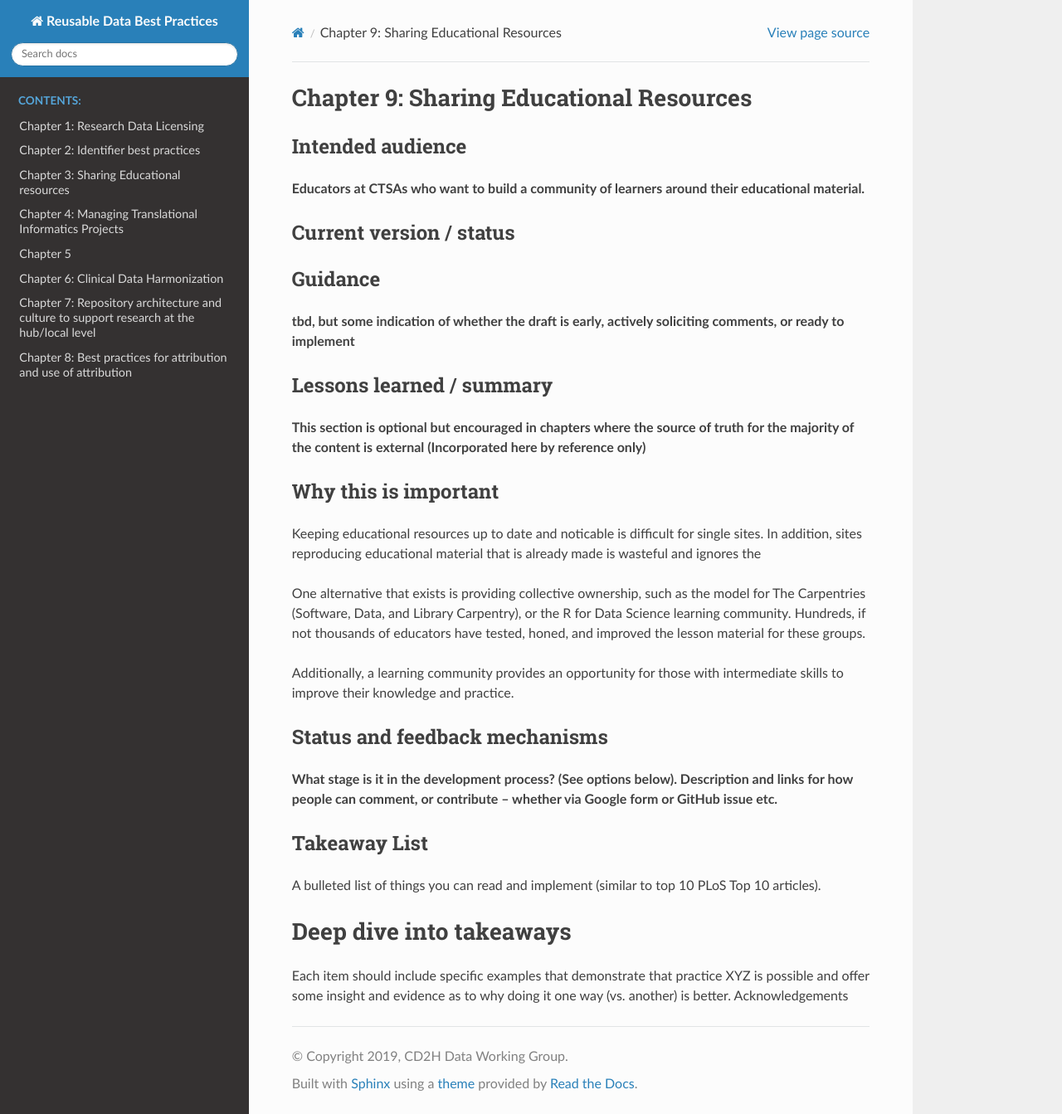
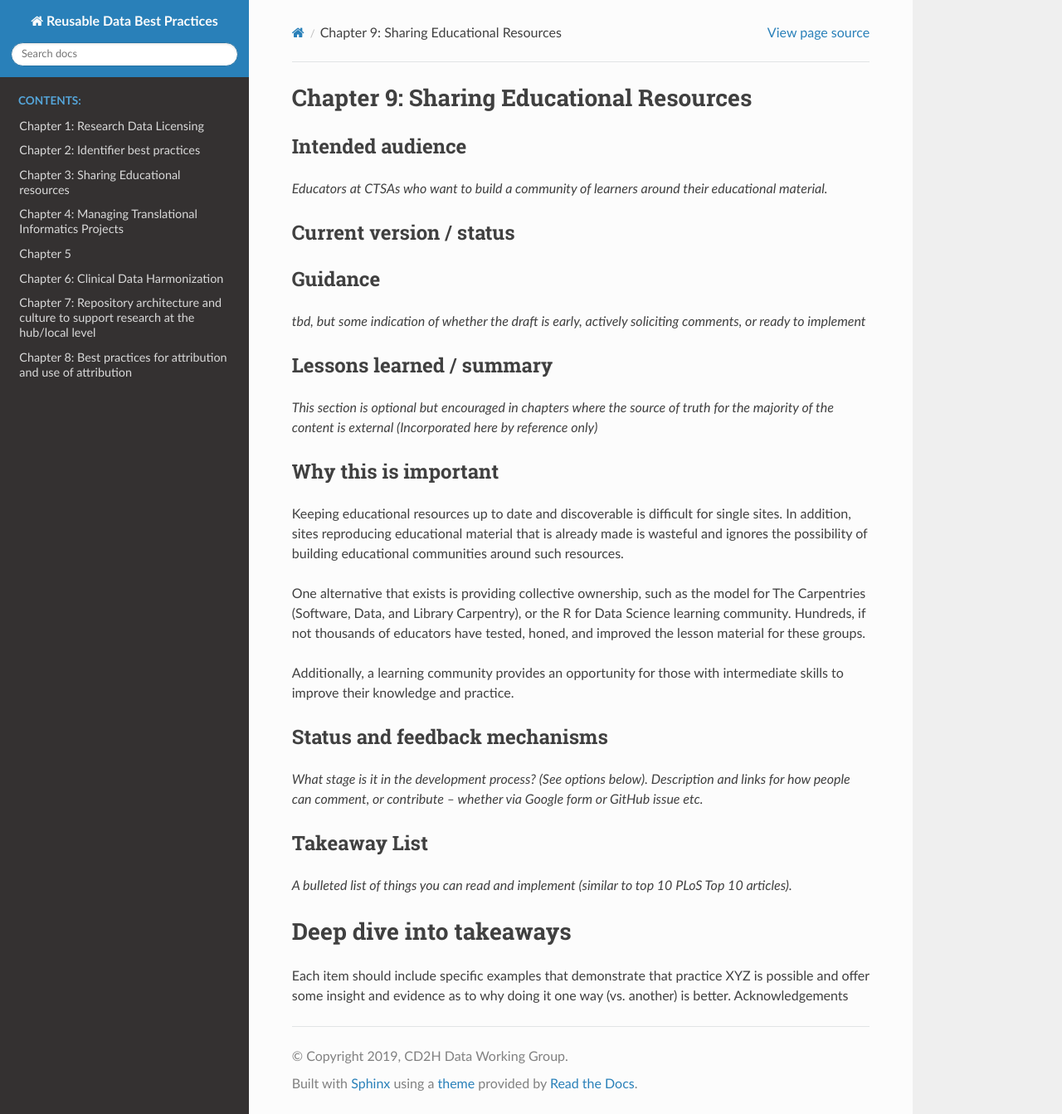
Before and after one commit to data2health/informatics-playbook, a Sphinx documentation site: the page built from docs/chapters/chapter_9.md, in a window 1280 px wide and 1343 px high. Shown: the whole window at 83% size. Built offline with Sphinx 7.4.7 and the Read the Docs theme 2.0.0, drawn with Linux system fonts in a browser that asks for light colours.

Commit message:
Update chapter_9.md

```diff
--- a/docs/chapters/chapter_9.md
+++ b/docs/chapters/chapter_9.md
@@ -2,7 +2,7 @@
 
 ## Intended audience
 
-**Educators at CTSAs who want to build a community of learners around their educational material.**
+*Educators at CTSAs who want to build a community of learners around their educational material.*
 
 ## Current version / status
 
@@ -10,15 +10,15 @@
 
 ## Guidance
 
-**tbd, but some indication of whether the draft is early, actively soliciting comments, or ready to implement**
+*tbd, but some indication of whether the draft is early, actively soliciting comments, or ready to implement*
 
 ## Lessons learned / summary
 
-**This section is optional but encouraged in chapters where the source of truth for the majority of the content is external (Incorporated here by reference only)**
+*This section is optional but encouraged in chapters where the source of truth for the majority of the content is external (Incorporated here by reference only)*
 
 ## Why this is important
 
-Keeping educational resources up to date and noticable is difficult for single sites. In addition, sites reproducing educational material that is already made is wasteful and ignores the
+Keeping educational resources up to date and discoverable is difficult for single sites. In addition, sites reproducing educational material that is already made is wasteful and ignores the possibility of building educational communities around such resources.
 
 One alternative that exists is providing collective ownership, such as the model for The Carpentries (Software, Data, and Library Carpentry), or the R for Data Science learning community. Hundreds, if not thousands of educators have tested, honed, and improved the lesson material for these groups.
 
@@ -26,11 +26,11 @@ Additionally, a learning community provides an opportunity for those with interm
 
 ## Status and feedback mechanisms
 
-**What stage is it in the development process? (See options below). Description and links for how people can comment, or contribute -- whether via Google form or GitHub issue etc.**
+*What stage is it in the development process? (See options below). Description and links for how people can comment, or contribute -- whether via Google form or GitHub issue etc.*
 
 ## Takeaway List
 
-A bulleted list of things you can read and implement (similar to top 10 PLoS Top 10 articles).
+*A bulleted list of things you can read and implement (similar to top 10 PLoS Top 10 articles).*
 
 # Deep dive into takeaways
 
```
